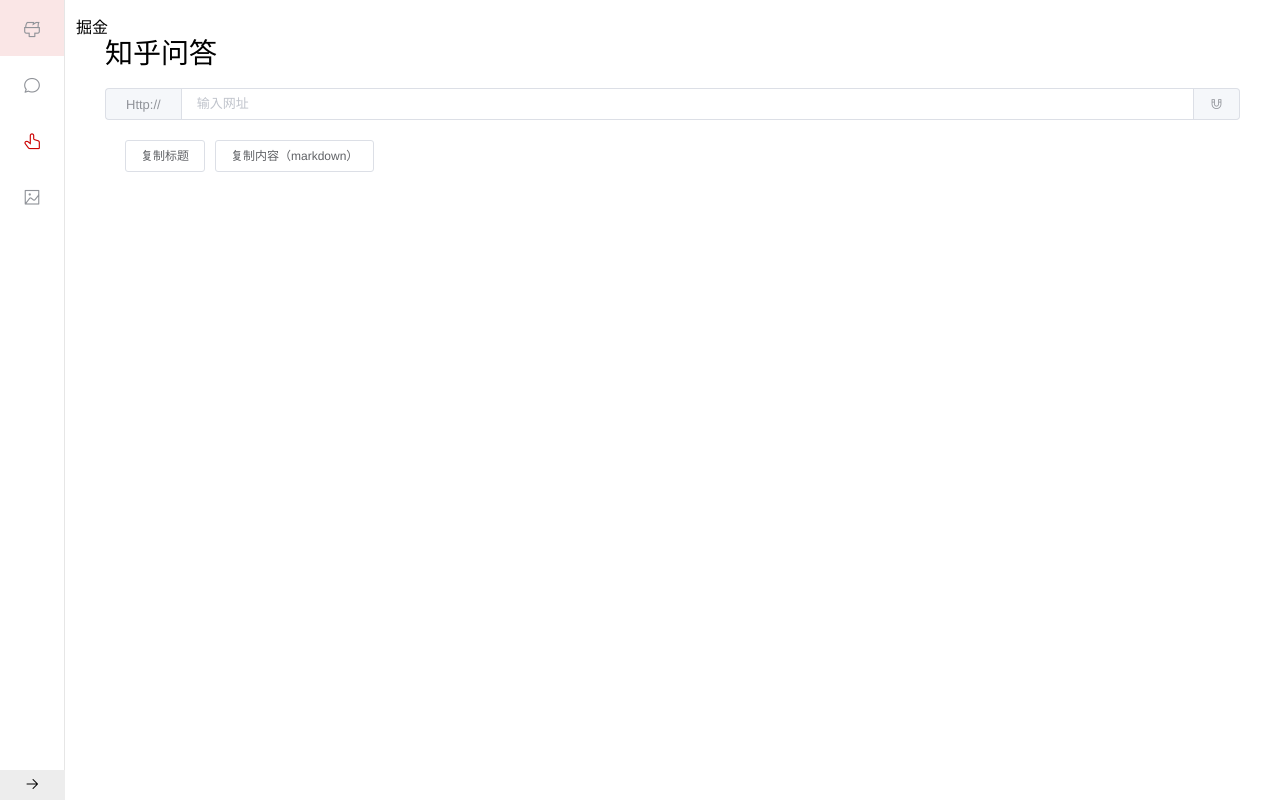
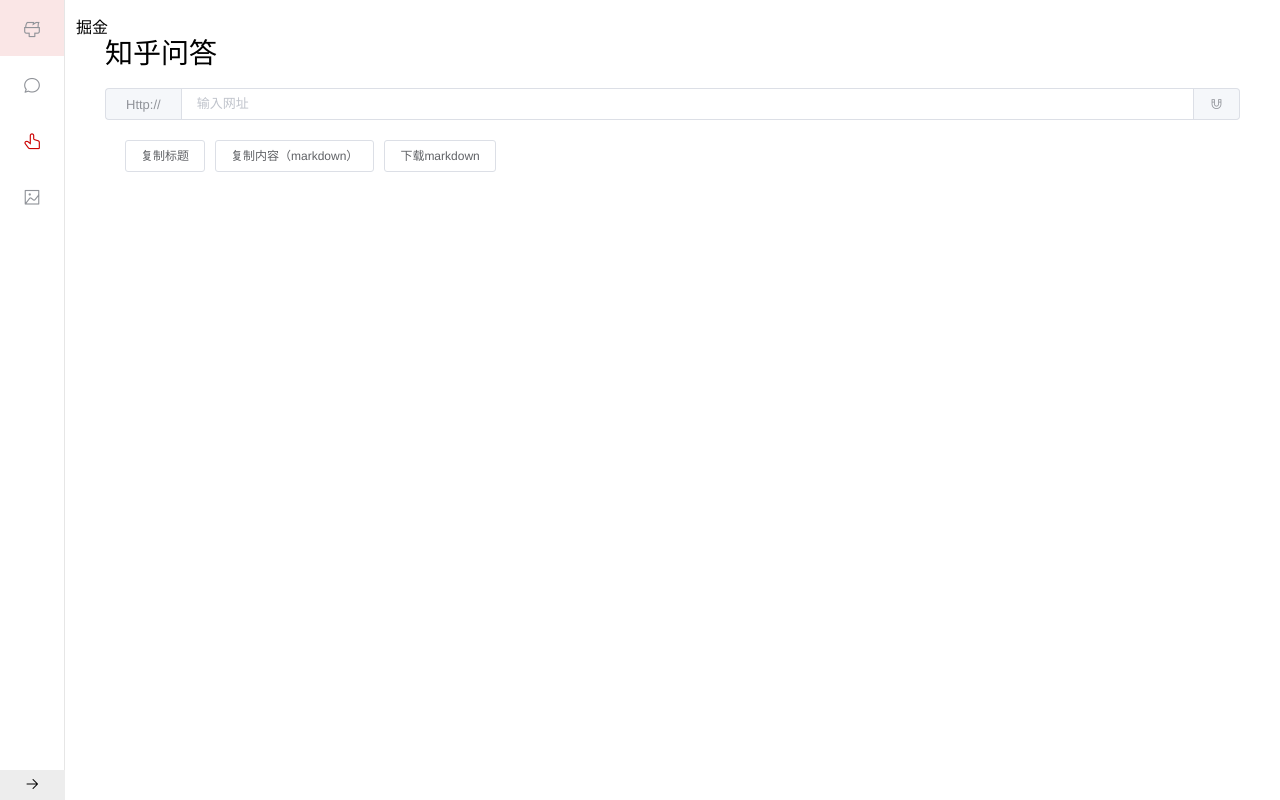
Before and after one commit to slybootslion/my-crawler, a Vue app in the folder crawler-client-vue3/: page /#/zhihu in a window 1280 px wide. Built offline with nearby package versions, Linux system fonts and the light colour scheme.

Commit message:
2021-02-21 09:03:53

```diff
--- a/crawler-client-vue3/src/components/CopyContent.vue
+++ b/crawler-client-vue3/src/components/CopyContent.vue
@@ -2,6 +2,7 @@
   <div class="btn-box">
     <el-button @click="copy(title)">复制标题</el-button>
     <el-button @click="copy(content)">复制内容（markdown）</el-button>
+    <el-button @click="download">下载markdown</el-button>
   </div>
   <div class="title">
     {{title}}
@@ -23,7 +24,7 @@
       type: String,
     },
   },
-  setup () {
+  setup (props) {
     async function copy (text) {
       try {
         await writeText(text)
@@ -31,8 +32,22 @@
         console.log(err)
       }
     }
+
+    function download () {
+      const { title, content } = props
+      const blob = new Blob([title + '\n\t\n\t' + content])
+      const link = document.createElement('a')
+      link.download = title + '.md'
+      link.style.display = 'none'
+      link.href = URL.createObjectURL(blob)
+      document.body.appendChild(link)
+      link.click()
+      document.body.removeChild(link)
+    }
+
     return {
       copy,
+      download,
     }
   },
 }
```
